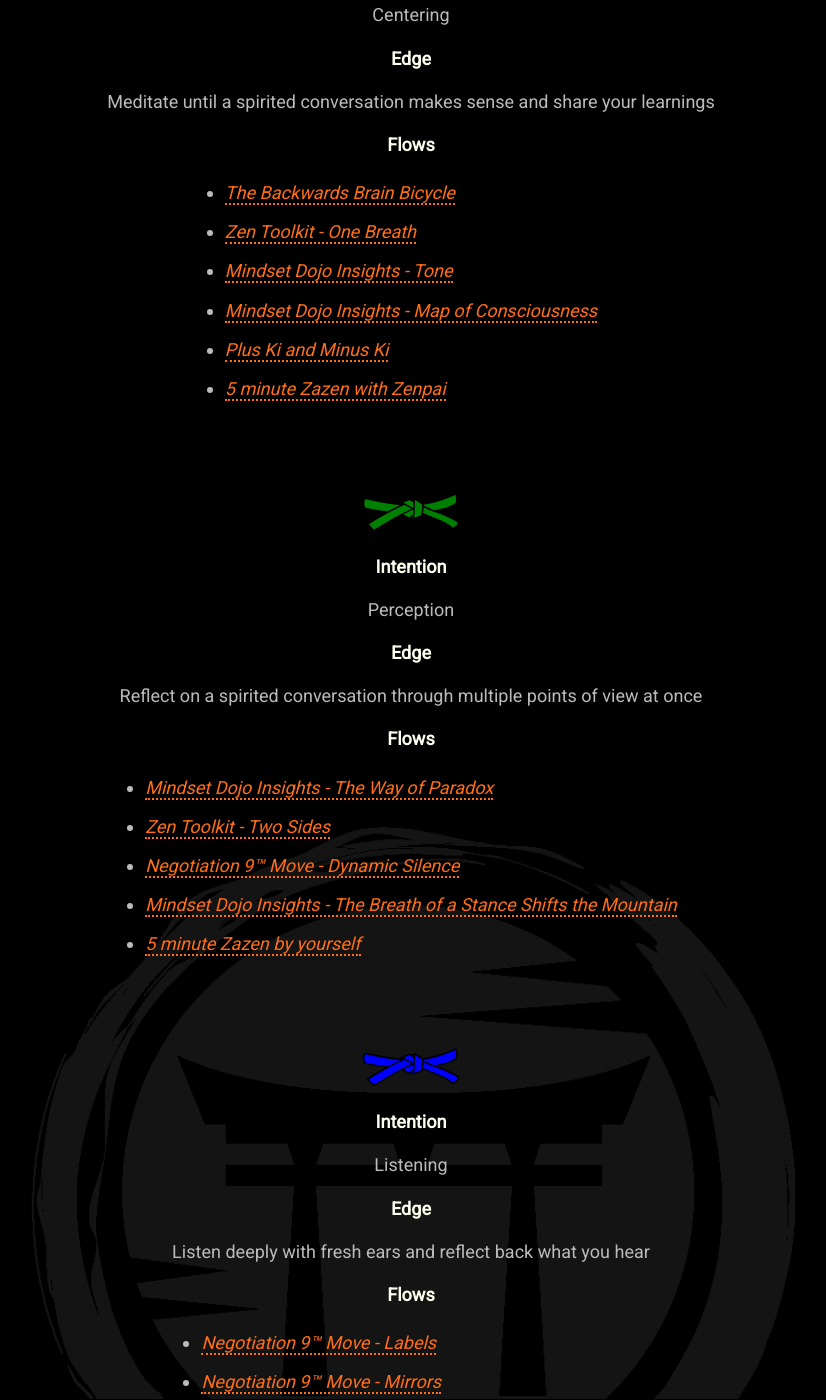
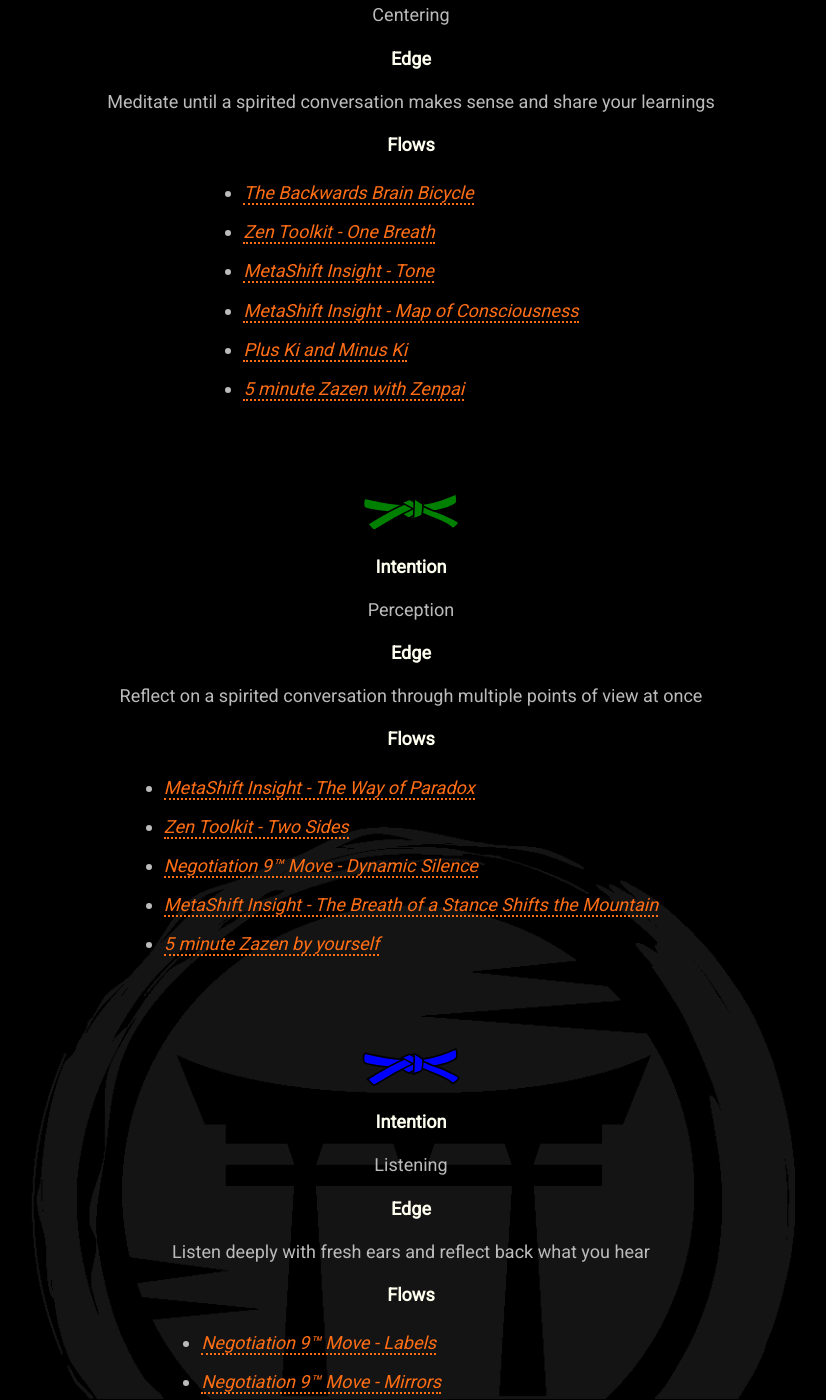
Before and after one commit to mindset-dojo/mindset-dojo.github.io, a Jekyll site: the page built from program.md, in a window 1280 px wide and 1400 px high, scrolled down 2350 px. Shown: the whole window, without its empty margins (229-1055 px from the left). Built offline with Jekyll 4.4.1, drawn with Linux system fonts in a browser that asks for light colours; some web fonts are replaced; some of the changed text lies outside the part shown.

Commit message:
refactor(program): replace mindset dojo insights with metashift insight to build a thread of metashift method insight throughout the training.

```diff
--- a/_data/program.yaml
+++ b/_data/program.yaml
@@ -55,7 +55,7 @@
               url: https://zenleader.global/s/FEBI-Technical-Manual-2024.pdf
             - label: Four Patterns Experience
               url: https://www.youtube.com/watch?v=uVTGeFjsD3s
-            - label: Mindset Dojo Insights - A Fable on Opposition
+            - label: MetaShift Insight - A Fable on Opposition
               url: /insight/fable-on-opposition/
         - color: yellow
           label: 6th Kyu
@@ -67,9 +67,9 @@
               url: https://www.youtube.com/watch?v=MFzDaBzBlL0
             - label: Zen Toolkit - One Breath
               url: https://vimeo.com/944618879/47e96945a4
-            - label: Mindset Dojo Insights - Tone
+            - label: MetaShift Insight - Tone
               url: /insight/tone/
-            - label: Mindset Dojo Insights - Map of Consciousness
+            - label: MetaShift Insight - Map of Consciousness
               url: /insight/map-of-consciousness/
             - label: Plus Ki and Minus Ki
               url: https://mindbodyaikido.com/plus-ki-and-minus-ki
@@ -82,13 +82,13 @@
           intention: Perception
           edge: Reflect on a spirited conversation through multiple points of view at once
           flows:
-            - label: Mindset Dojo Insights - The Way of Paradox
+            - label: MetaShift Insight - The Way of Paradox
               url: /insight/way-of-paradox/
             - label: Zen Toolkit - Two Sides
               url: https://vimeo.com/944663134/d4f1c4f333
             - label: Negotiation 9™ Move - Dynamic Silence
               url: https://www.blackswanltd.com/newsletter/infographic-the-black-swan-groups-negotiation-9
-            - label: Mindset Dojo Insights - The Breath of a Stance Shifts the Mountain
+            - label: MetaShift Insight - The Breath of a Stance Shifts the Mountain
               url: /insight/breath-of-stance/
             - label: 5 minute Zazen by yourself
               url: https://youtu.be/q7Y5rwKiabQ?si=8keWWxVJrCp9BN1S
@@ -150,7 +150,7 @@
               url: https://www.youtube.com/watch?v=bn1E5owWCNM
             - label: Zen Leader Essential Flip - It is All About Me to I am All About It
               url: https://cdn.dirigible.studio/wp-content/uploads/sites/24/2021/09/04073619/TZL-graphic-izl.pdf
-            - label: Mindset Dojo Insights - Spiraling with the Shadow in Star Wars
+            - label: MetaShift Insight - Spiraling with the Shadow in Star Wars
               url: https://medium.com/p/d080717aec9b
             - label: 15 minute Zazen with Zenpai
               url: https://youtu.be/q7Y5rwKiabQ?si=8keWWxVJrCp9BN1S
```
